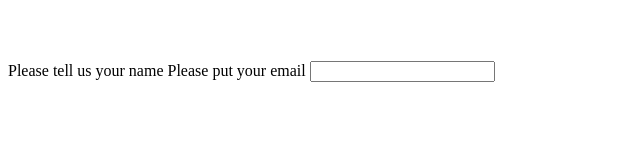
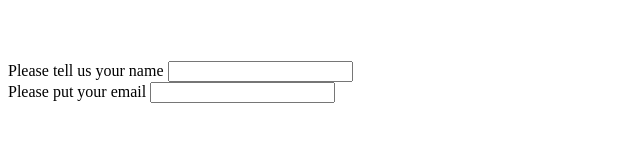
Before and after one commit to bholt7/mini-project, a plain HTML site: page index.html in a window 1280 px wide. Shown: the part 528-670 px from the top of the page, without its empty margins (0-640 px from the left). Drawn offline with Linux system fonts and the light colour scheme.

Commit message:
updated code

```diff
--- a/index.html
+++ b/index.html
@@ -37,11 +37,16 @@
         <br>
     </section>
     <section id="contact-me" class="contact-block">
+        <div>
     <label for="name">Please tell us your name</label>
-    <input="text"  id="name"/>
+    <input type="text"  id="name">
+        </div>
+        <div>
     <label for="email">Please put your email</label>
     <input type="text" id="email">
+        </div>
     <label for="">
+    </section>
     </main>
     <footer></footer>
 
```
